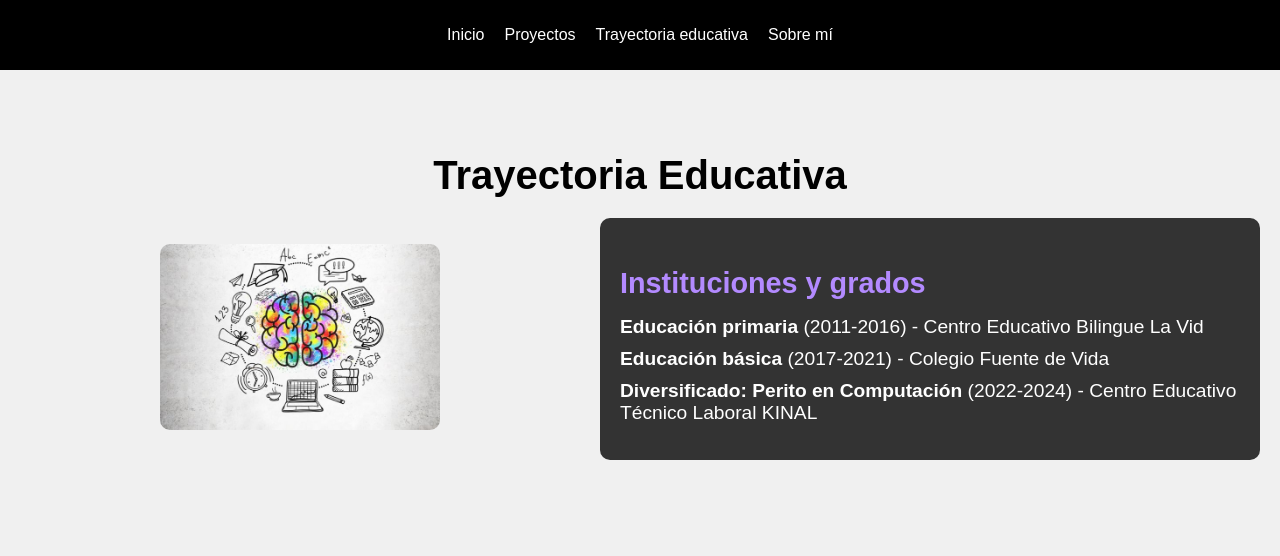
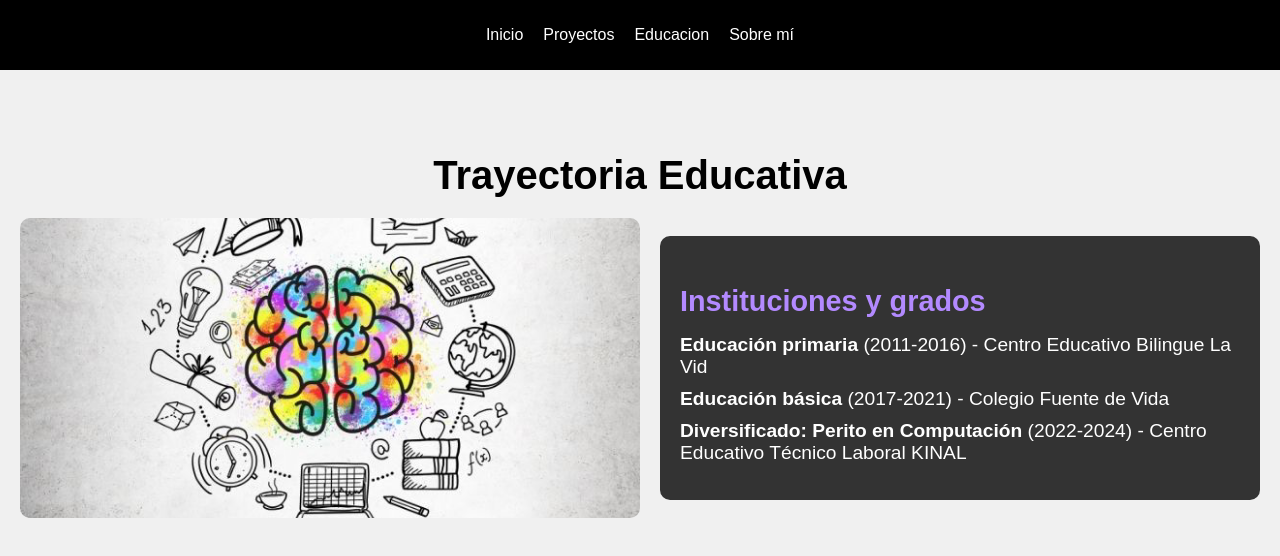
Before and after one commit to apalma2022125/Portfolio, a React (Vite) app: page /certificados in a window 1280 px wide. Shown: the top 556 px of the page. Built offline with nearby package versions, Linux system fonts and the light colour scheme.

Commit message:
Update assets

```diff
--- a/src/Pages/trayectoriaEducativa.jsx
+++ b/src/Pages/trayectoriaEducativa.jsx
@@ -5,9 +5,7 @@ function Certification() {
     <section id="certificados">
       <h2>Trayectoria Educativa</h2>
       <div className="education-container">
-        <div className="education-image">
-          <img src="/src/assets/img/tEdu.webp" alt="Educational background" />
-        </div>
+        <div className="education-image"></div>
         <div className="education-details">
           <h3>Instituciones y grados</h3>
           <ul>
--- a/src/components/navbar.jsx
+++ b/src/components/navbar.jsx
@@ -8,7 +8,7 @@ function Navbar() {
         <ul>
           <li><Link to="/">Inicio</Link></li>
           <li><Link to="/proyectos">Proyectos</Link></li>
-          <li><Link to="/certificados">Trayectoria educativa</Link></li>
+          <li><Link to="/certificados">Educacion</Link></li>
           <li><Link to="/sobre-mi">Sobre mí</Link></li>
         </ul>
       </nav>
--- a/src/index.css
+++ b/src/index.css
@@ -31,7 +31,7 @@ nav ul li a:hover {
 }
 
 #inicio {
-    background-image: url('./assets/img/fondoHome.gif');
+    background-image: url('/src/assets/img/fondoHome.gif');
     background-size: cover;
     background-position: center;
     height: 88vh;
@@ -219,10 +219,14 @@ footer {
     gap: 20px;
 }
 
-#certificados .education-image img {
-    width: 100%; /* Ajusta el tamaño según sea necesario */
+#certificados .education-image {
+    width: 100%;
     max-width: 500px;
     border-radius: 10px;
+    background-image: url('/src/assets/img/tEdu.webp');
+    background-size: cover;
+    background-position: center;
+    height: 300px;
 }
 
 #certificados .education-details {
@@ -256,7 +260,7 @@ footer {
         flex-direction: row;
     }
 
-    #certificados .education-image img {
+    #certificados .education-image {
         max-width: 50%;
     }
 
```
